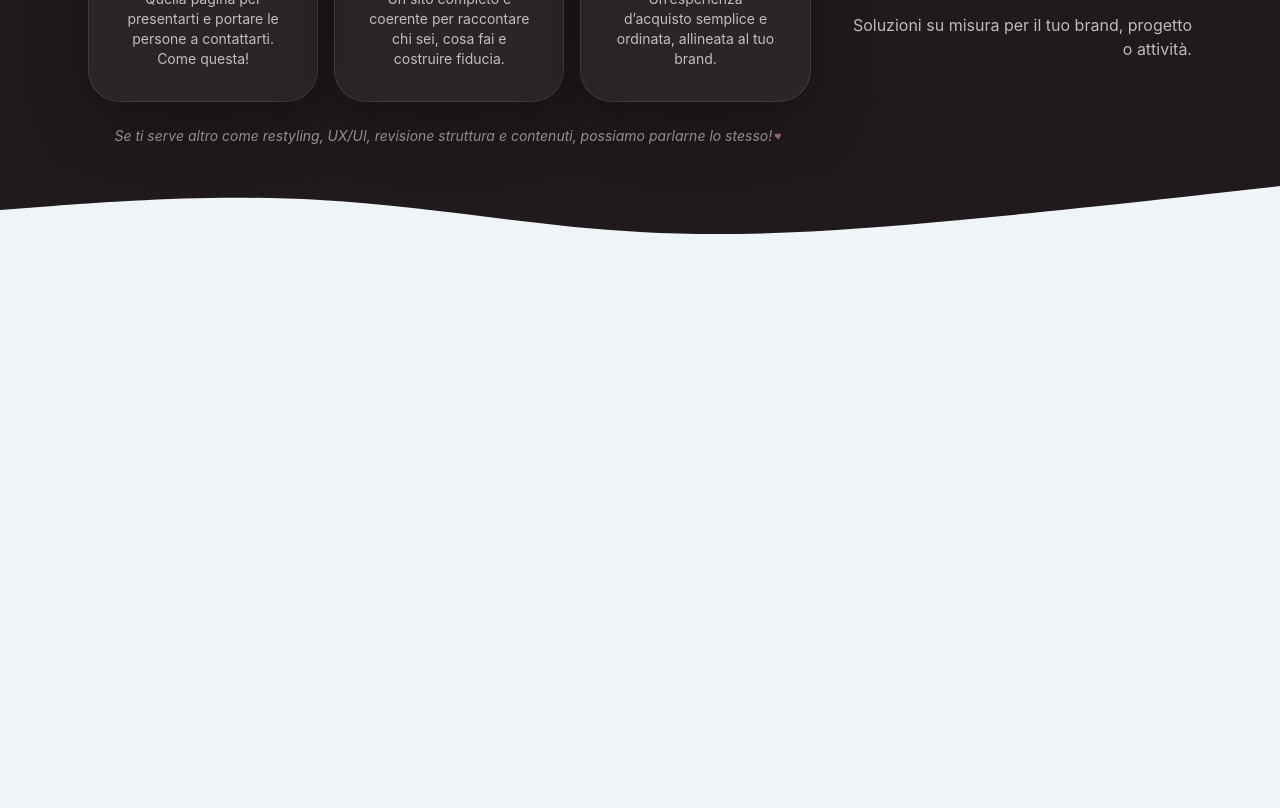
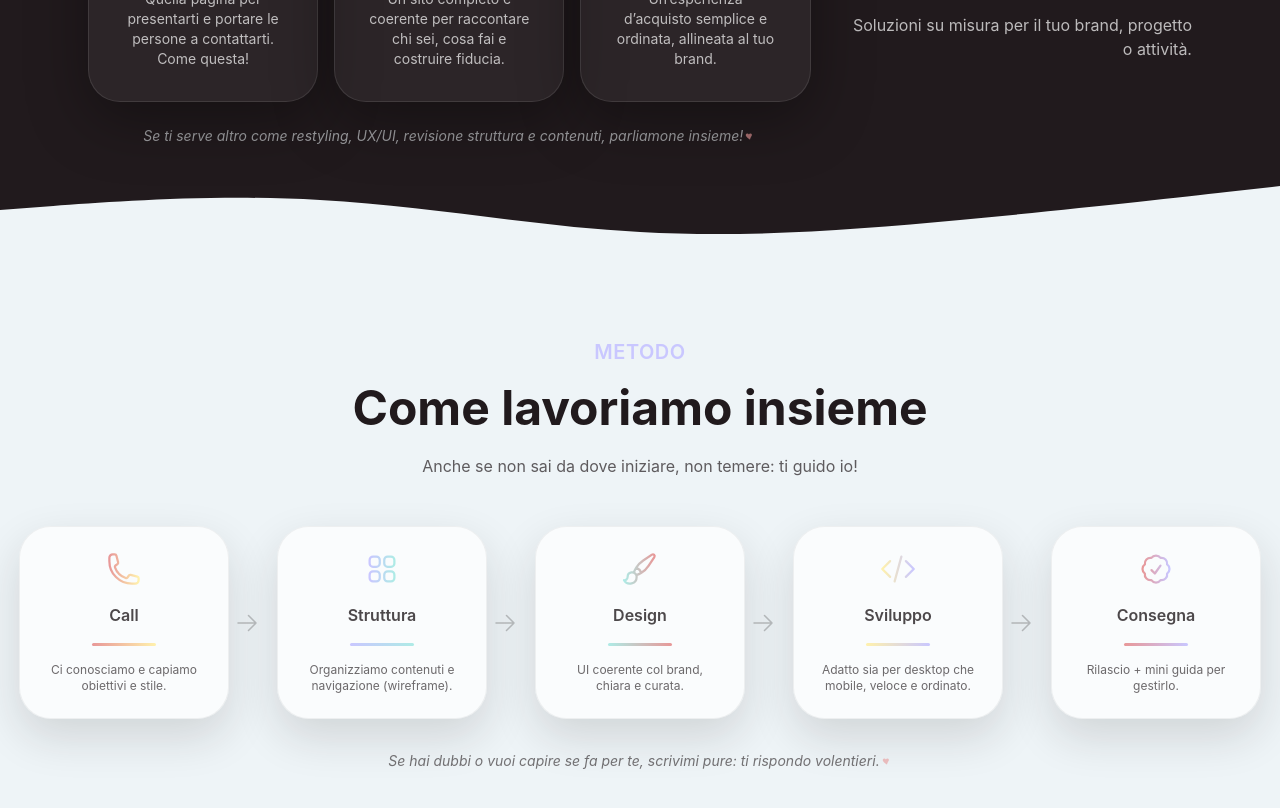
Before and after one commit to ilariamotta/my-landing-page, a React (Vite) app: page / in a window 1280 px wide. Shown: the part 1400-2208 px from the top of the page. Before the commit the page ends 1658 px from the top, so only its background shows below. Built offline with nearby package versions, Linux system fonts and the light colour scheme.

Commit message:
feat: process section

```diff
--- a/src/App.jsx
+++ b/src/App.jsx
@@ -2,6 +2,7 @@ import './index.css'
 import Hero from './components/Hero';
 import ForWhom from './components/ForWhom';
 import Services from './components/Services';
+import Process from './components/Process';
 
 function App() {
   return (
@@ -10,6 +11,7 @@ function App() {
         <Hero />
         <ForWhom />
         <Services />
+        <Process />
       </div>
     </>
   );
--- a/src/components/Card.jsx
+++ b/src/components/Card.jsx
@@ -4,21 +4,27 @@ export default function Card({
   icon = null,
   variant = "light",
   grad = ["var(--pink)", "var(--lilac)"],
+  size = "md",
 }) {
   const isDark = variant === "dark";
   const Icon = icon;
   const gradientId = `grad-${title.replace(/\s+/g, "").toLowerCase()}`;
 
+  const pad = size === "sm" ? "p-6" : "p-8";
+  const titleSize = size === "sm" ? "text-base" : "text-lg";
+  const textSize = size === "sm" ? "text-xs" : "text-sm";
+  const iconSize = size === "sm" ? "h-9 w-9" : "h-10 w-10";
+
   return (
     <article
       className={[
-        "relative rounded-[2rem] p-8 flex flex-col items-center text-center gap-4",
+        "relative rounded-[2rem] flex flex-col items-center text-center gap-4",
+        pad,
         isDark
           ? "bg-white/5 border border-white/10 text-white shadow-[0_18px_60px_rgba(0,0,0,0.35)]"
           : "bg-white/70 border border-black/5 text-[var(--blackWarm)] shadow-[0_18px_45px_rgba(33,26,29,0.14)]",
       ].join(" ")}
     >
-      {/* Gradient SVG */}
       {Icon && (
         <svg width="0" height="0" className="absolute">
           <defs>
@@ -30,31 +36,20 @@ export default function Card({
         </svg>
       )}
 
-      {/* Icon */}
-      {Icon && (
-        <Icon
-          className="h-10 w-10"
-          style={{ stroke: `url(#${gradientId})` }}
-        />
-      )}
+      {Icon && <Icon className={iconSize} style={{ stroke: `url(#${gradientId})` }} />}
 
-      {/* Title */}
-      <h3 className="text-lg font-semibold">
+      <h3 className={`${titleSize} font-semibold`}>
         <span className={isDark ? "text-white/85" : "text-[var(--blackWarm)]/80"}>
           {title}
         </span>
       </h3>
 
-      {/* Gradient bar */}
       <div
         className="h-[3px] w-16 rounded-full"
-        style={{
-          backgroundImage: `linear-gradient(90deg, ${grad[0]}, ${grad[1]})`,
-        }}
+        style={{ backgroundImage: `linear-gradient(90deg, ${grad[0]}, ${grad[1]})` }}
       />
 
-      {/* Content */}
-      <p className={isDark ? "text-white/70 text-sm" : "text-[var(--blackWarm)]/65 text-sm"}>
+      <p className={`${textSize} ${isDark ? "text-white/70" : "text-[var(--blackWarm)]/65"}`}>
         {text}
       </p>
     </article>
--- a/src/components/Hero.jsx
+++ b/src/components/Hero.jsx
@@ -35,7 +35,7 @@ export default function Hero() {
               </a>
               <a
                 href="#progetti"
-                className="rounded-full border border-white/15 px-6 py-3 font-semibold text-white/90 hover:bg-white/5 transition"
+                className="rounded-full border border-white/15 px-6 py-3 font-semibold text-white/90 hover:bg-[var(--mint)]/30 transition"
               >
                 Vedi progetti
               </a>
--- /dev/null
+++ b/src/components/Process.jsx
@@ -0,0 +1,115 @@
+import Card from "./Card";
+import {
+  PhoneIcon,
+  Squares2X2Icon,
+  PaintBrushIcon,
+  CodeBracketIcon,
+  CheckBadgeIcon,
+  ArrowRightIcon,
+  ArrowDownIcon,
+} from "@heroicons/react/24/outline";
+
+export default function Process() {
+  const steps = [
+    {
+      title: "Call",
+      text: "Ci conosciamo e capiamo obiettivi e stile.",
+      icon: PhoneIcon,
+      grad: ["var(--pink)", "var(--butter)"],
+    },
+    {
+      title: "Struttura",
+      text: "Organizziamo contenuti e navigazione (wireframe).",
+      icon: Squares2X2Icon,
+      grad: ["var(--lilac)", "var(--mint)"],
+    },
+    {
+      title: "Design",
+      text: "UI coerente col brand, chiara e curata.",
+      icon: PaintBrushIcon,
+      grad: ["var(--mint)", "var(--pink)"],
+    },
+    {
+      title: "Sviluppo",
+      text: "Adatto sia per desktop che mobile, veloce e ordinato.",
+      icon: CodeBracketIcon,
+      grad: ["var(--butter)", "var(--lilac)"],
+    },
+    {
+      title: "Consegna",
+      text: "Rilascio + mini guida per gestirlo.",
+      icon: CheckBadgeIcon,
+      grad: ["var(--pink)", "var(--lilac)"],
+    },
+  ];
+
+  return (
+    <section className="bg-[var(--bgSoft)] py-20">
+      {/* margine*/}
+      <div className="mx-auto max-w-7xl px-6">
+        {/* Titolo top */}
+        <div className="text-center">
+          <p className="text-xl font-semibold tracking-wide text-[var(--lilac)]">
+            METODO
+          </p>
+          <h2 className="mt-3 text-4xl sm:text-5xl font-bold leading-tight text-[var(--blackWarm)]">
+            Come lavoriamo insieme
+          </h2>
+
+          {/* nota */}
+          <p className="mx-auto mt-4 max-w-2xl text-base text-[var(--blackWarm)]/70">
+            Anche se non sai da dove iniziare, non temere: ti guido io!
+          </p>
+        </div>
+
+        {/* Cards + arrows */}
+        <div
+          className="
+            mt-12
+            flex flex-col items-center
+            gap-3
+            lg:flex-row lg:flex-nowrap lg:justify-center
+          "
+        >
+          {steps.map((s, idx) => (
+            <div key={s.title} className="flex flex-col items-center lg:flex-row">
+              {/* card */}
+              <div className="w-full max-w-sm lg:w-[210px]">
+                <Card
+                  title={s.title}
+                  text={s.text}
+                  icon={s.icon}
+                  grad={s.grad}
+                  size="sm"
+                />
+              </div>
+
+              {/* Arrow*/}
+              {idx < steps.length - 1 && (
+                <div className="grid place-items-center my-2 lg:my-0 lg:mx-1.5">
+                  {/* mobile ↓ */}
+                  <ArrowDownIcon className="h-6 w-6 text-[var(--blackWarm)]/25 lg:hidden" />
+                  {/* desktop → */}
+                  <ArrowRightIcon className="hidden h-6 w-6 text-[var(--blackWarm)]/25 lg:block" />
+                </div>
+              )}
+            </div>
+          ))}
+        </div>
+
+        {/* Nota*/}
+        <p className="mt-8 text-sm text-[var(--blackWarm)]/60 text-center italic">
+          Se hai dubbi o vuoi capire se fa per te, scrivimi pure: ti rispondo volentieri.
+          <svg
+            className="inline h-2.5 w-2.5 ml-0.5 text-[var(--pink)] opacity-60 align-baseline"
+            viewBox="0 0 24 24"
+            fill="currentColor"
+            aria-hidden="true"
+          >
+            <path d="M12 21s-6.7-4.35-9.33-8.28C.67 9.55 2.1 6 5.63 6c1.86 0 3.01 1.06 3.69 2.17C10 7.06 11.15 6 13.01 6 16.54 6 18 9.55 15.33 12.72 12.7 16.65 12 21 12 21z" />
+          </svg>
+        </p>
+      </div>
+    </section>
+  );
+}
--- a/src/components/Services.jsx
+++ b/src/components/Services.jsx
@@ -43,7 +43,7 @@ export default function Services() {
             </div>
 
             <p className="mt-6 text-sm text-[var(--bgSoft)]/60 text-center italic">
-              Se ti serve altro come restyling, UX/UI, revisione struttura e contenuti, possiamo parlarne lo stesso!
+              Se ti serve altro come restyling, UX/UI, revisione struttura e contenuti, parliamone insieme!
               <svg
                 className="inline h-2.5 w-2.5 ml-0.5 text-[var(--pink)] opacity-60 align-baseline"
                 viewBox="0 0 24 24"
@@ -57,7 +57,7 @@ export default function Services() {
 
           {/* RIGHT: title */}
           <div className="order-1 lg:order-2 lg:col-span-4 lg:col-start-9 lg:text-right">
-            <h2 className="text-xl font-semibold tracking-wide text-[var(--lilac)]">
+            <h2 className="text-xl font-semibold tracking-wide text-[var(--mint)]">
               SERVIZI
             </h2>
             <h2 className="mt-3 text-4xl sm:text-5xl font-bold leading-tight">
```
